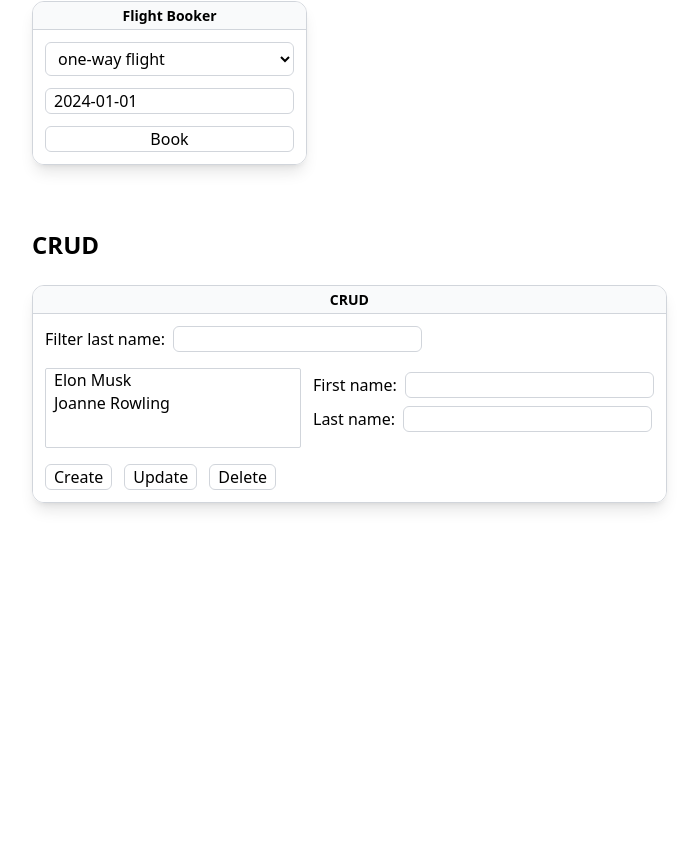
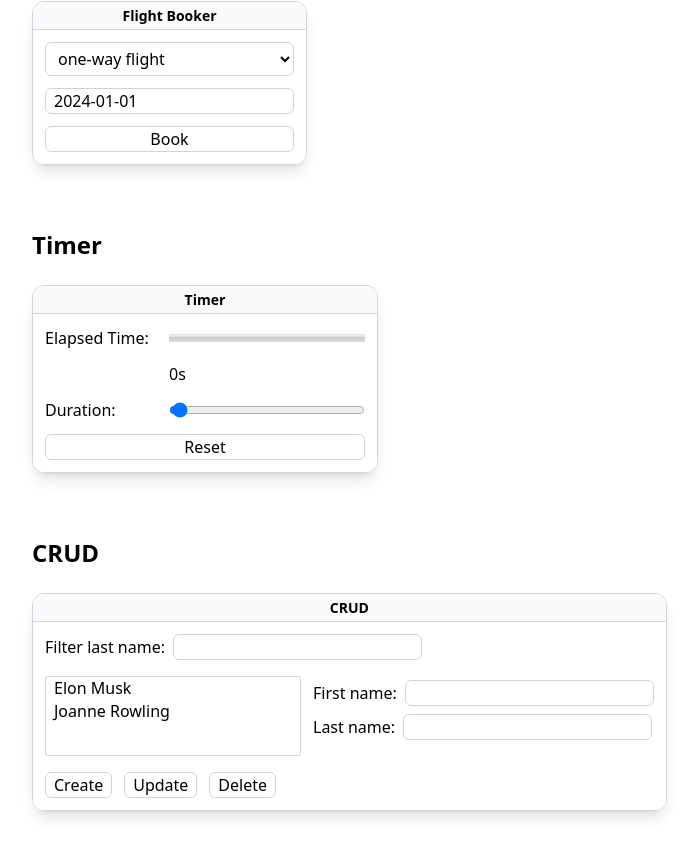
Before and after one commit to YaoweiZou/7guis-react, a React (Vite) app: page / in a window 1280 px wide. Shown: the part 603-1460 px from the top of the page, without its empty margins (118-816 px from the left). Before the commit the page ends 1170 px from the top, so only its background shows below. Built offline with nearby package versions, Linux system fonts and the light colour scheme.

Commit message:
create Timer UI

```diff
--- a/src/App.tsx
+++ b/src/App.tsx
@@ -3,6 +3,7 @@ import Counter from "@/components/guis/Counter";
 import FlightBooker from "@/components/guis/FlightBooker";
 import TemperatureConverter from "@/components/guis/TemperatureConverter";
 import CRUD from "./components/guis/CRUD";
+import Timer from "./components/guis/Timer";
 
 function App() {
   const guis = [
@@ -17,6 +18,10 @@ function App() {
     {
       title: "Flight Booker",
       component: FlightBooker
+    },
+    {
+      title: "Timer",
+      component: Timer
     },
     {
       title: "CRUD",
--- /dev/null
+++ b/src/components/guis/Timer/index.tsx
@@ -0,0 +1,28 @@
+import Button from "@/components/Button";
+import { useState } from "react";
+
+export default function Timer() {
+  const [meterValue, setMeterValue] = useState(0);
+
+  function onRangeChange(e: React.ChangeEvent<HTMLInputElement>) {}
+
+  function reset() {}
+
+  return (
+    <div className="flex min-w-80 flex-col gap-3">
+      <div className="flex flex-row items-center gap-3">
+        <span className="min-w-28">Elapsed Time: </span>
+        <meter className="grow" value={meterValue} />
+      </div>
+      <div className="flex flex-row items-center gap-3">
+        <span className="min-w-28"></span>
+        <span>{meterValue}s</span>
+      </div>
+      <div className="flex flex-row items-center gap-3">
+        <span className="min-w-28">Duration: </span>
+        <input className="grow" type="range" min={0} max={3000} onChange={onRangeChange} />
+      </div>
+      <Button onClick={reset}>Reset</Button>
+    </div>
+  );
+}
```
